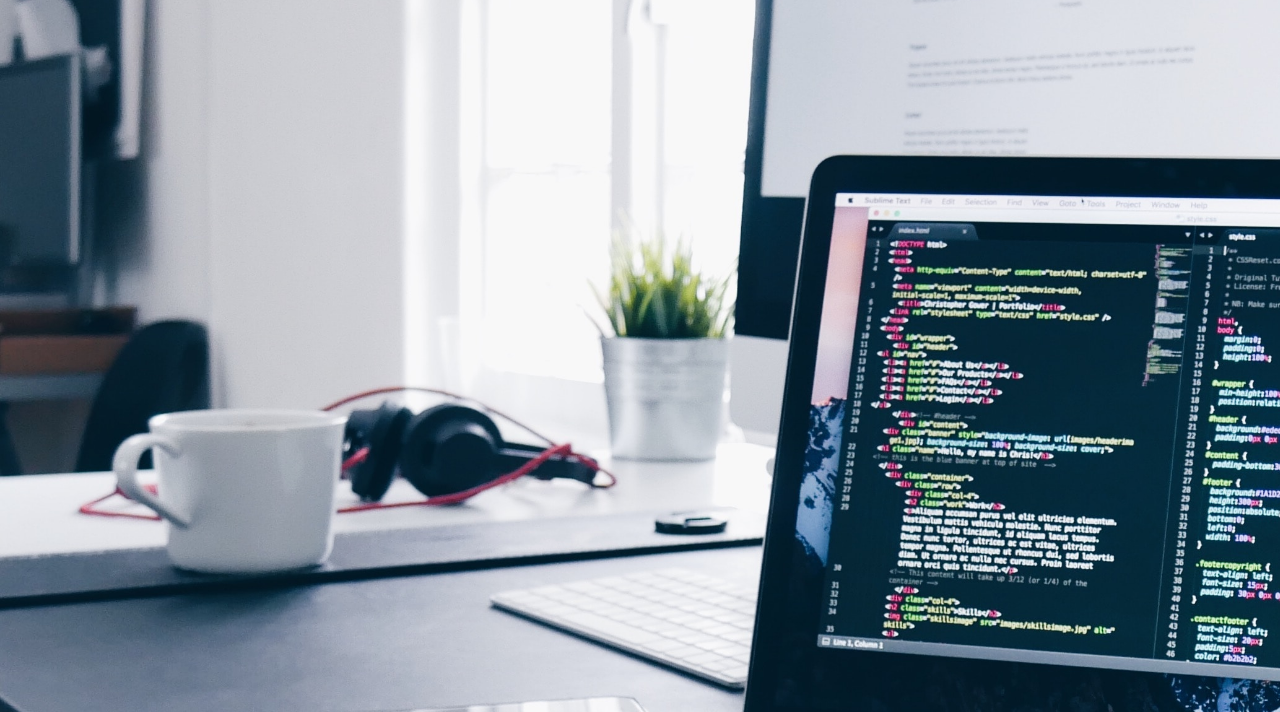
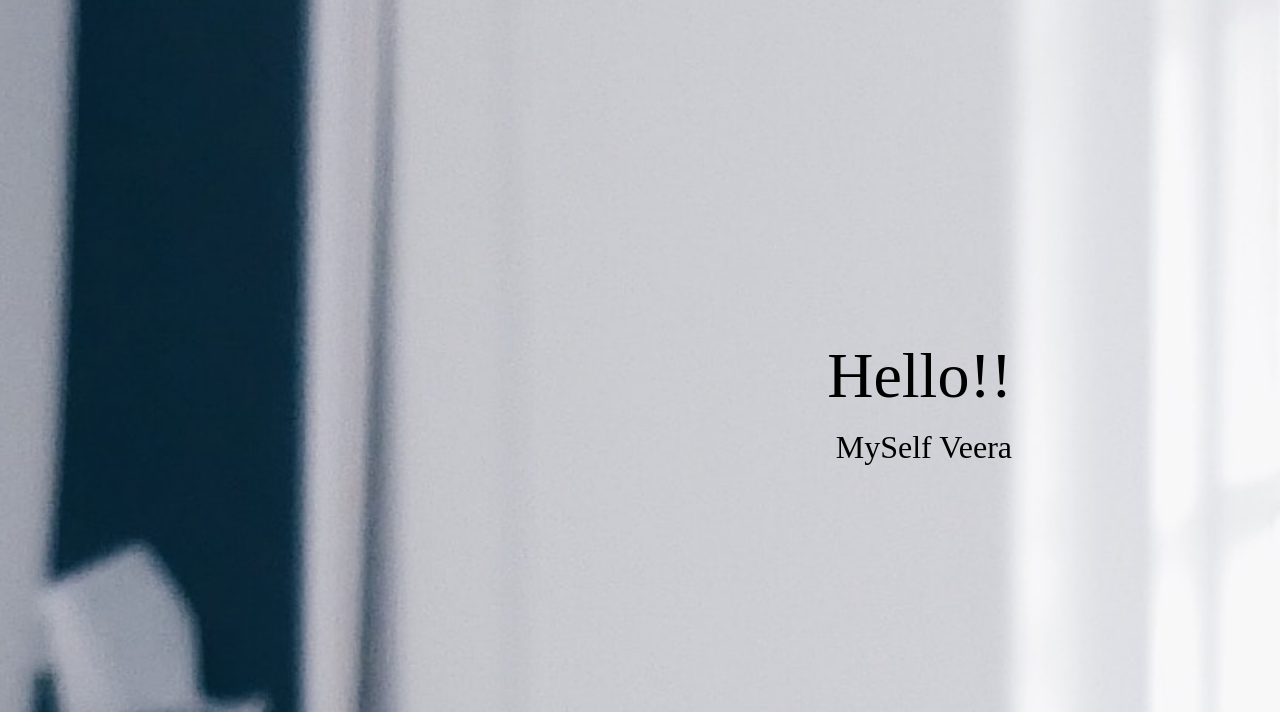
Before and after one commit to Veerabhadrarao2001/Project, a plain HTML site: page index.html in a window 1280 px wide. Shown: the part 388-1100 px from the top of the page. Drawn offline with nearby package versions, Linux system fonts and the light colour scheme; a web font is replaced by a local one.

Commit message:
Update style.css

```diff
--- a/style.css
+++ b/style.css
@@ -6,7 +6,7 @@
 
 
 .bannerBgImage{
-    height:200vh;
+    height:500vh;
     background: url("./images/v2.jpg");
     width: 100%;
     background-size: cover;
```
